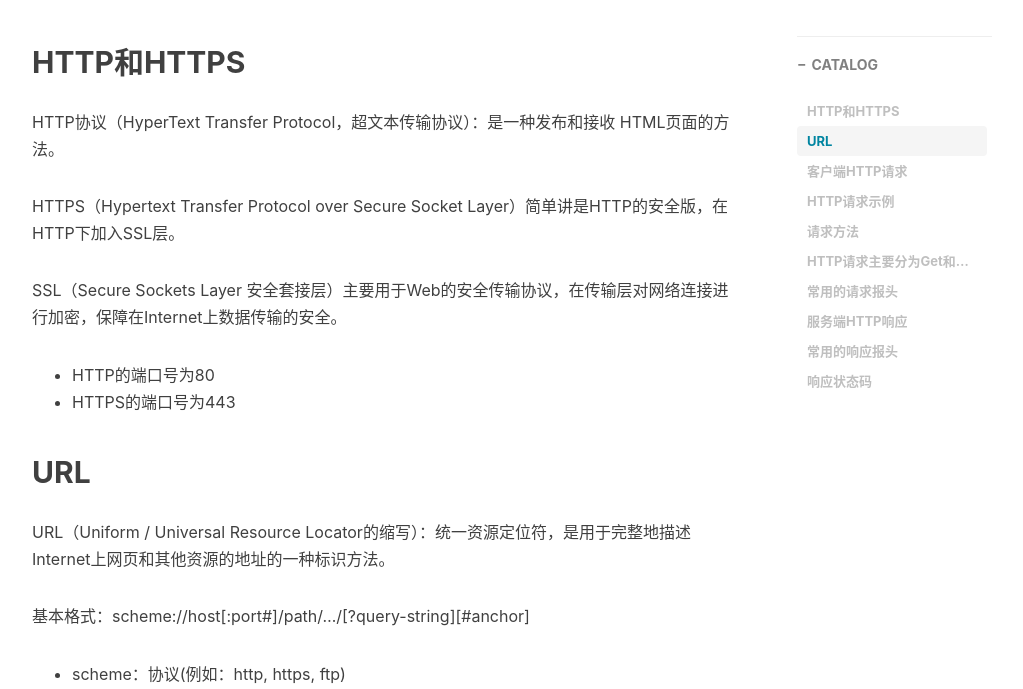
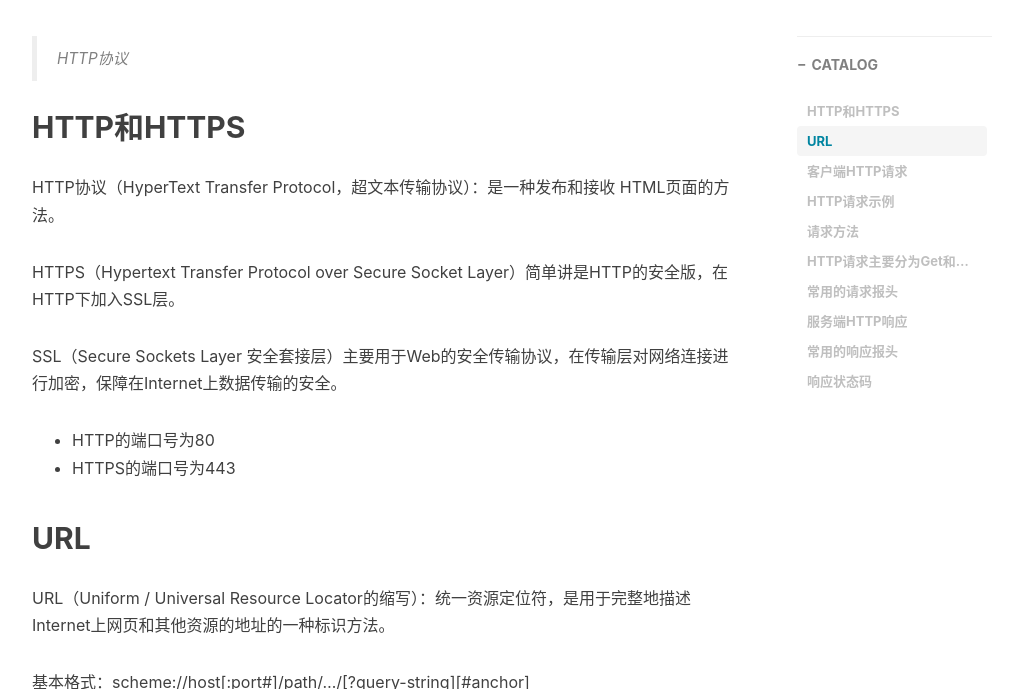
Before and after one commit to wuqiufeng/wuqiufeng.github.io, a Jekyll site: the page built from _posts/2018-01-14-http协议.md, in a window 1280 px wide and 900 px high, scrolled down 316 px, cut to the strip 211-900 px from the top of the window. Shown: the whole strip, without its empty margins (233-1256 px from the left). Built offline with Jekyll 4.4.1, drawn with Linux system fonts in a browser that asks for light colours; nearby versions of some CDN libraries; comment, search, counter and statistics services are not loaded.

Commit message:
Update 2018-01-14-http协议.md

```diff
--- a/_posts/2018-01-14-http协议.md
+++ b/_posts/2018-01-14-http协议.md
@@ -11,6 +11,7 @@ tags:
     - HTTPS
 ---
 
+> HTTP协议
 
 ## HTTP和HTTPS ##
 
```
